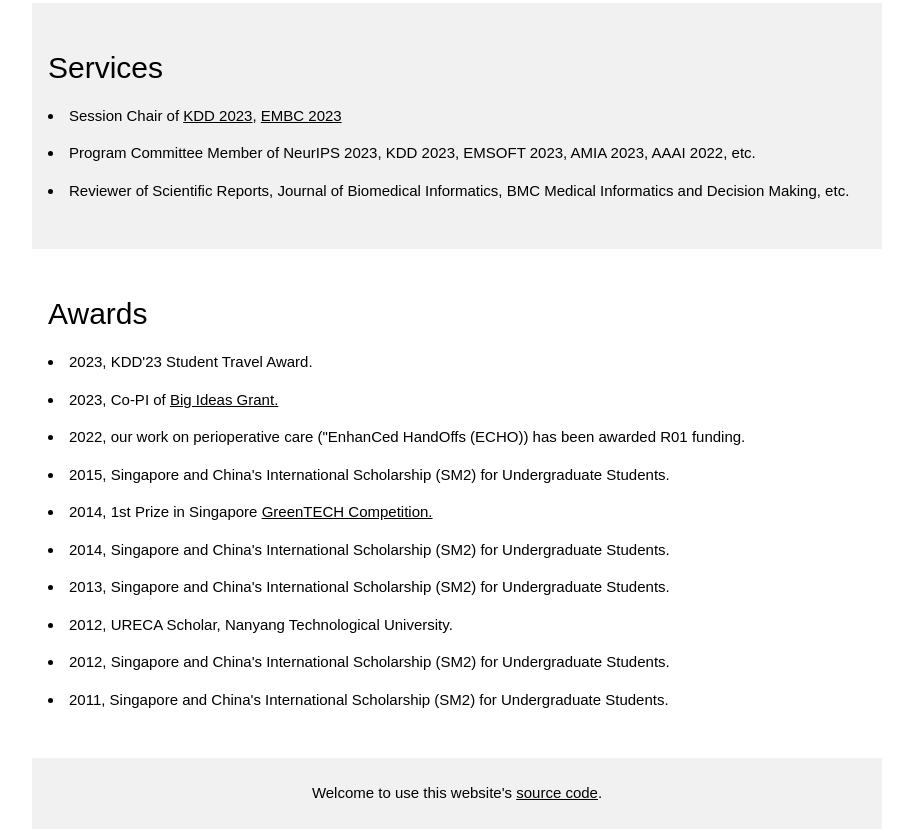
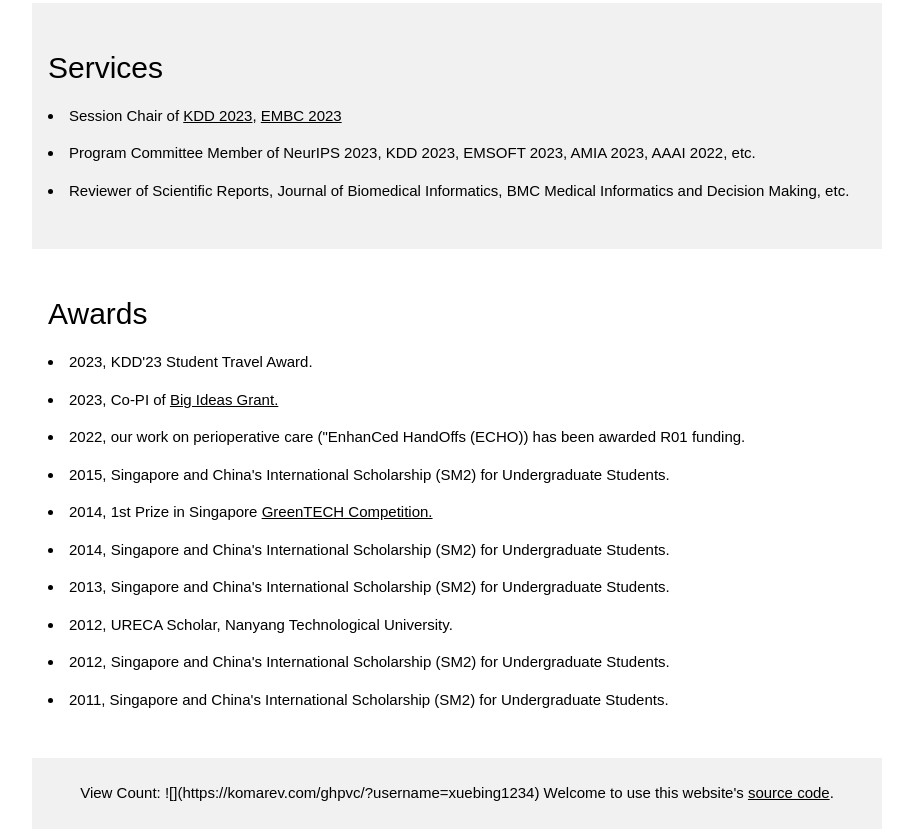
Before and after one commit to xuebing1234/bingxue.github.io, a plain HTML site: page index.html in a window 1280 px wide. Shown: the part 4213-5042 px from the top of the page, without its empty margins (258-1171 px from the left). Drawn offline with Linux system fonts and the light colour scheme.

Commit message:
Update index.html

```diff
--- a/index.html
+++ b/index.html
@@ -387,7 +387,8 @@
   </div>
 
   <div class="w3-light-grey w3-center w3-padding-24">
-
+	View Count:
+![](https://komarev.com/ghpvc/?username=xuebing1234)
     Welcome to use this website's <a href="https://github.com/YunheWang/HomePage">source code</a>.</br>
 
 <!--  &lt;!&ndash; Default Statcounter code for Bing Xue's Homepage-->
```
